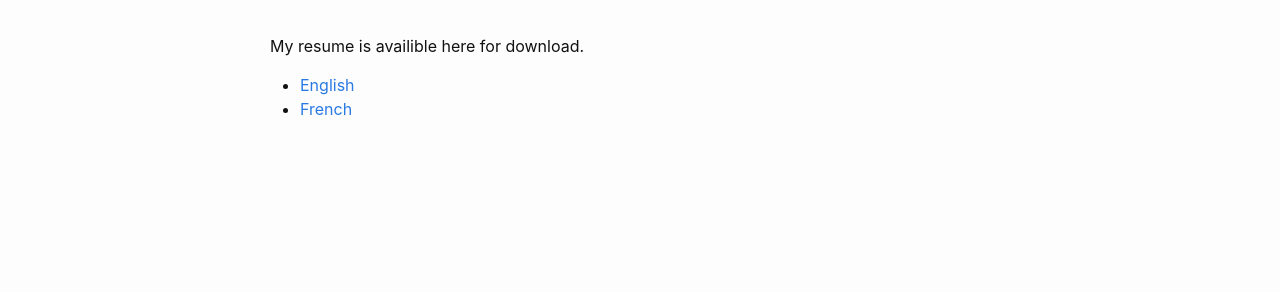
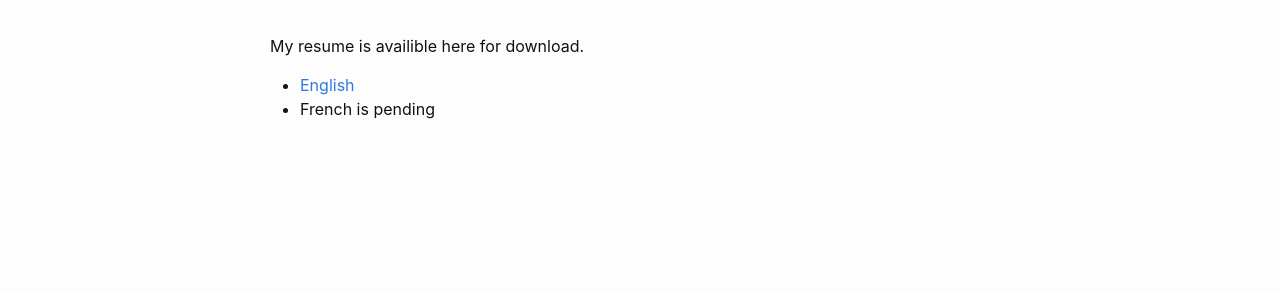
Before and after one commit to jerji/website-jekyll, a Jekyll site: the page built from Resume.md, in a window 1280 px wide. Shown: the part 130-422 px from the top of the page. Built offline with Jekyll 4.4.1, drawn with Linux system fonts in a browser that asks for light colours.

```diff
--- a/Gemfile
+++ b/Gemfile
@@ -21,6 +21,7 @@ gem "jekyll", "~> 3.8.5"
 group :jekyll_plugins do
   gem "jekyll-feed", "~> 0.6"
   gem "jekyll-seo-tag", "~> 2.1"
+  gem "jekyll-admin"
 end
 
 # Windows does not include zoneinfo files, so bundle the tzinfo-data gem
--- a/Resume.md
+++ b/Resume.md
@@ -5,4 +5,4 @@ title: Resume
 
 My resume is availible here for download.
 * [English](RESUME.pdf)
-* [French](CV.pdf)
+* French is pending
--- a/_config.yml
+++ b/_config.yml
@@ -20,7 +20,7 @@ description: >- # this means to ignore newlines until "baseurl:"
   Jeremy Ouellet's personal website. It's a place I like to
   experiment with and put up things people might want to see.
 baseurl: "" # the subpath of your site, e.g. /blog
-url: "jouellet.net" # the base hostname & protocol for your site, e.g. http://example.com
+url: "https://jouellet.net" # the base hostname & protocol for your site, e.g. http://example.com
 twitter_username:
 github_username:  jerji
 rss: Rss
@@ -33,6 +33,7 @@ markdown: kramdown
 plugins:
   - jekyll-feed
   - jekyll-seo-tag
+  - jekyll-admin
 
 feed:
   path: rss.xml
--- a/_posts/2019-04-29-first-post.markdown
+++ b/_posts/2019-04-29-first-post.markdown
@@ -1,7 +1,7 @@
 ---
+title: Welcome to my first post
 layout: post
-title:  "Welcome to my first post"
-date:   2019-04-29 13:31:31
+date: '2019-04-29 13:31:31 +0000'
 ---
 
 Hey, welcome to my first blog post... I made the website and put it on my server and the only thing that is left to add is the content. That's the hard part.
```
Also changed, not shown: Gemfile.lock, 1 other file.
